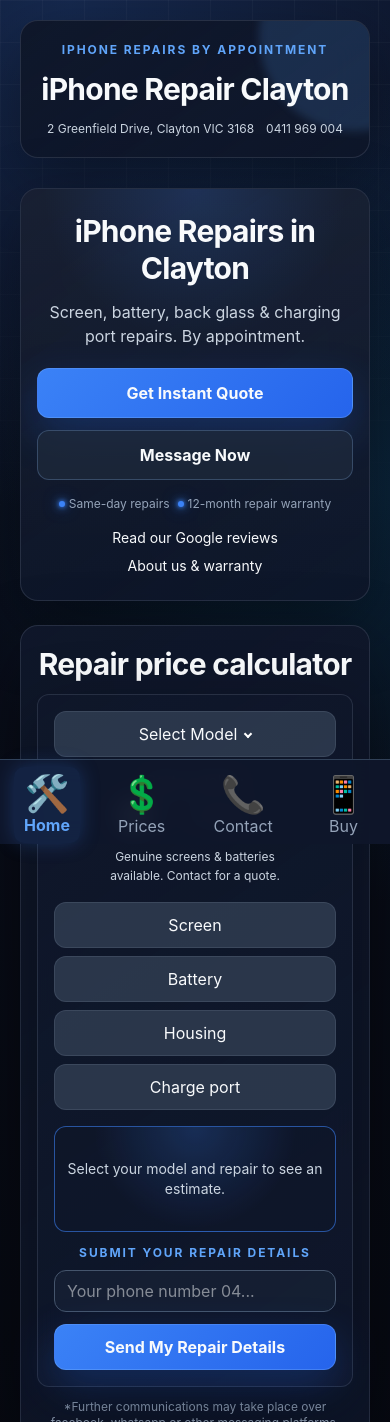
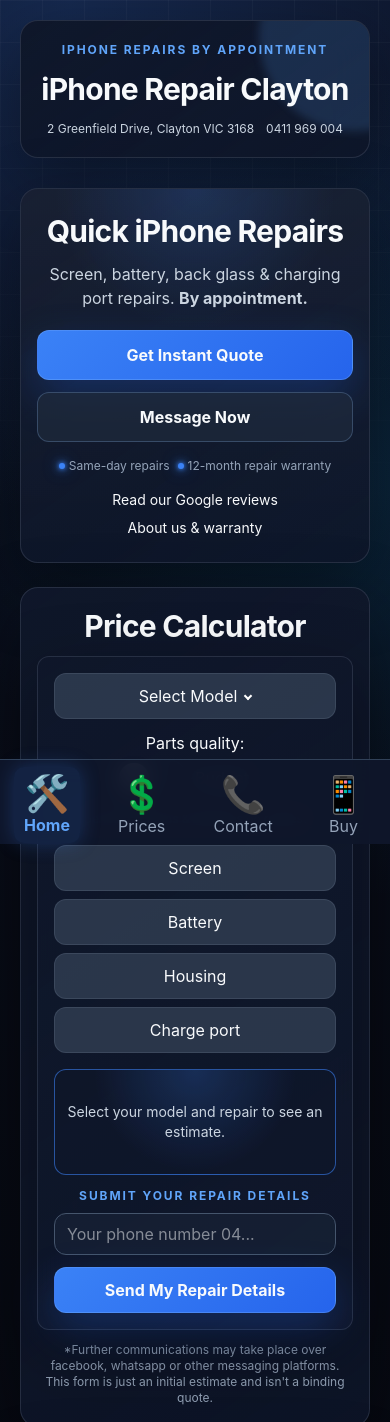
Before and after one commit to SemogEnaz/repair_website, a Vue app: page / in a window 390 px wide. Shown: the top 1422 px of the page. Built offline with nearby package versions, Linux system fonts and the light colour scheme.

Commit message:
Make calculator more compact

```diff
--- a/src/components/HomePage/Calculator.vue
+++ b/src/components/HomePage/Calculator.vue
@@ -2,7 +2,7 @@
   <section id="quote" class="tech-panel calculator flex flex-col items-center gap-3 px-4 py-5 sm:p-10" :class="{ 'my-6': headingTag !== 'h1' }">
 
     <component :is="headingTag" class="text-3xl sm:text-4xl font-bold tracking-tight text-center">
-      Repair price calculator
+      Price Calculator
     </component>
     <noscript><p class="tech-muted">Enable JavaScript to calculate an estimate, or <a href="tel:+61411969004" class="underline">call 0411 969 004</a> for a quote.</p></noscript>
 
--- a/src/components/HomePage/CalculatorComponents/QuoteGeneratorComponents/Quality.vue
+++ b/src/components/HomePage/CalculatorComponents/QuoteGeneratorComponents/Quality.vue
@@ -13,8 +13,8 @@
 				</transition>
 			</div>
         </div>
-        <p class="tech-muted mt-2 max-w-48 text-center text-xs leading-relaxed">
-          Genuine screens &amp; batteries available. Contact for a quote.
+        <p class="tech-muted mt-2 max-w-full text-center text-xs leading-relaxed">
+          Genuine screens &amp; batteries on request
         </p>
     </div>
 </template>
--- a/src/components/HomePage/CalculatorComponents/QuoteGeneratorComponents/Service.vue
+++ b/src/components/HomePage/CalculatorComponents/QuoteGeneratorComponents/Service.vue
@@ -1,6 +1,5 @@
 <template>
-  <div
-  	:class='["flex flex-col items-center w-full sm:w-1/3 gap-2"]'>
+  <div class="grid w-full grid-cols-2 gap-2 sm:flex sm:w-1/3 sm:flex-col">
     <button
       v-for="option in options"
       :key="option.value"
@@ -8,6 +7,7 @@
       :aria-pressed="Boolean(quote.selectedServices[option.position])"
       :class="[
         'service-button w-full py-2',
+        option.sharesRow ? 'col-span-1' : 'col-span-2',
         quote.selectedServices[option.position] ? 'selected font-bold' : '',
 		progress == 1 ? 'needs-attention' : ''
       ]"
@@ -31,11 +31,17 @@ const quote = defineModel('quote');
 const progress = defineModel('progress')
 const { Alert } = defineProps(['Alert']);
 
-// Explain this later
+const hasRearRepairPair = computed(() =>
+  quote.value.services.includes(REPAIR_SERVICE.BACK_GLASS) &&
+  quote.value.services.includes(REPAIR_SERVICE.HOUSING)
+);
+
 const options = computed(() =>
   quote.value.services.map((service, index) => ({
     label: service.charAt(0).toUpperCase() + service.slice(1),
     value: service,
+    sharesRow: hasRearRepairPair.value &&
+      (service === REPAIR_SERVICE.BACK_GLASS || service === REPAIR_SERVICE.HOUSING),
     premiumFeature: {
       [REPAIR_SERVICE.SCREEN]: '(OLED)',
       [REPAIR_SERVICE.BATTERY]: '(DIAGNOSABLE)',
--- a/src/components/HomePage/Hero.vue
+++ b/src/components/HomePage/Hero.vue
@@ -3,10 +3,10 @@
   <section class="tech-panel hero-panel text-center px-4 py-6 sm:p-8">
 
     <!-- Heading -->
-    <h1 class="text-3xl sm:text-4xl font-bold leading-tight tracking-tight">iPhone Repairs in Clayton</h1>
+    <h1 class="text-3xl sm:text-4xl font-bold leading-tight tracking-tight">Quick iPhone Repairs</h1>
 
     <!-- Description -->
-    <p class="tech-muted mt-3 text-base max-w-md mx-auto">Screen, battery, back glass &amp; charging port repairs. By appointment.</p>
+    <p class="tech-muted mt-3 text-base max-w-md mx-auto">Screen, battery, back glass &amp; charging port repairs. <b>By appointment.</b></p>
 
     <!-- Buttons -->
     <div class="mt-5 flex flex-col items-center justify-center gap-3 w-full max-w-md mx-auto">
```
